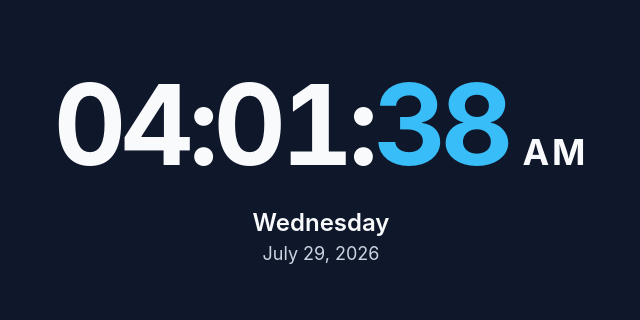
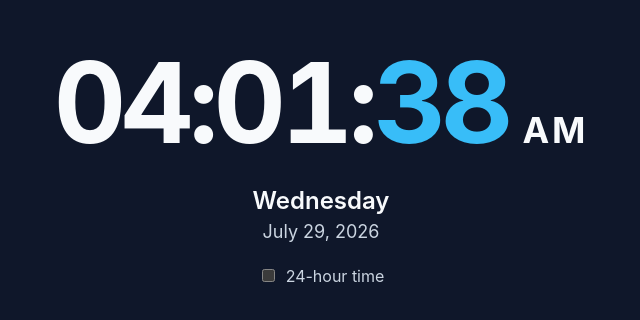
Before and after one commit to FernandoValenzuelaAxesLabs/html-clock-ci, a website: page src/index.html in a window 1280 px wide. Shown: the part 234-554 px from the top of the page, without its empty margins (319-959 px from the left). Drawn offline with Linux system fonts and the light colour scheme.

Commit message:
Adding time format toggle

```diff
--- a/src/index.html
+++ b/src/index.html
@@ -18,6 +18,10 @@
       </time>
       <p class="clock__day" id="clock-day">Monday</p>
       <p class="clock__date" id="clock-date">January 1, 2024</p>
+      <label class="clock__format">
+        <input id="time-format" type="checkbox">
+        24-hour time
+      </label>
     </main>
   </body>
 </html>
--- a/src/script.js
+++ b/src/script.js
@@ -2,20 +2,20 @@
 
 const padTwoDigits = (value) => String(value).padStart(2, "0");
 
-const getTimeParts = (date) => {
+const getTimeParts = (date, use24Hour = false) => {
   const hours24 = date.getHours();
 
   return {
-    hours: padTwoDigits(hours24 % 12 || 12),
+    hours: padTwoDigits(use24Hour ? hours24 : hours24 % 12 || 12),
     minutes: padTwoDigits(date.getMinutes()),
     seconds: padTwoDigits(date.getSeconds()),
-    period: hours24 >= 12 ? "PM" : "AM",
+    period: use24Hour ? "" : hours24 >= 12 ? "PM" : "AM",
   };
 };
 
-const formatTime = (date) => {
-  const { hours, minutes, seconds, period } = getTimeParts(date);
-  return `${hours}:${minutes}:${seconds} ${period}`;
+const formatTime = (date, use24Hour = false) => {
+  const { hours, minutes, seconds, period } = getTimeParts(date, use24Hour);
+  return `${hours}:${minutes}:${seconds}${period ? ` ${period}` : ""}`;
 };
 
 const formatDay = (date) =>
@@ -37,23 +37,27 @@ const startClock = () => {
     period: document.querySelector("#period"),
     day: document.querySelector("#clock-day"),
     date: document.querySelector("#clock-date"),
+    format: document.querySelector("#time-format"),
   };
 
   const updateClock = () => {
     const now = new Date();
-    const time = getTimeParts(now);
+    const use24Hour = elements.format.checked;
+    const time = getTimeParts(now, use24Hour);
 
     elements.hours.textContent = time.hours;
     elements.minutes.textContent = time.minutes;
     elements.seconds.textContent = time.seconds;
     elements.period.textContent = time.period;
+    elements.period.hidden = use24Hour;
     elements.day.textContent = formatDay(now);
     elements.date.textContent = formatDate(now);
     elements.time.dateTime = now.toISOString();
-    elements.time.setAttribute("aria-label", formatTime(now));
+    elements.time.setAttribute("aria-label", formatTime(now, use24Hour));
   };
 
   updateClock();
+  elements.format.addEventListener("change", updateClock);
   window.setInterval(updateClock, 1000);
 };
 
@@ -62,5 +66,5 @@ if (typeof document !== "undefined") {
 }
 
 if (typeof module !== "undefined" && module.exports) {
-  module.exports = { padTwoDigits, getTimeParts, formatTime };
+  module.exports = { padTwoDigits, getTimeParts, formatTime, startClock };
 }
--- a/src/style.css
+++ b/src/style.css
@@ -69,6 +69,19 @@ body {
   font-size: clamp(0.95rem, 3vw, 1.125rem);
 }
 
+.clock__format {
+  display: flex;
+  margin-top: 1.5rem;
+  align-items: center;
+  gap: 0.5rem;
+  color: #cbd5e1;
+  cursor: pointer;
+}
+
+.clock__format input {
+  accent-color: #38bdf8;
+}
+
 .visually-hidden {
   position: absolute;
   width: 1px;
```
Also changed, not shown: specs/changes/001-time-format-toggle.md (added, +35 -0 lines), tests/changes/001-time-format-toggle.test.md (added, +17 -0 lines), tests/test.js (+69 -1 lines), 1 other file.
